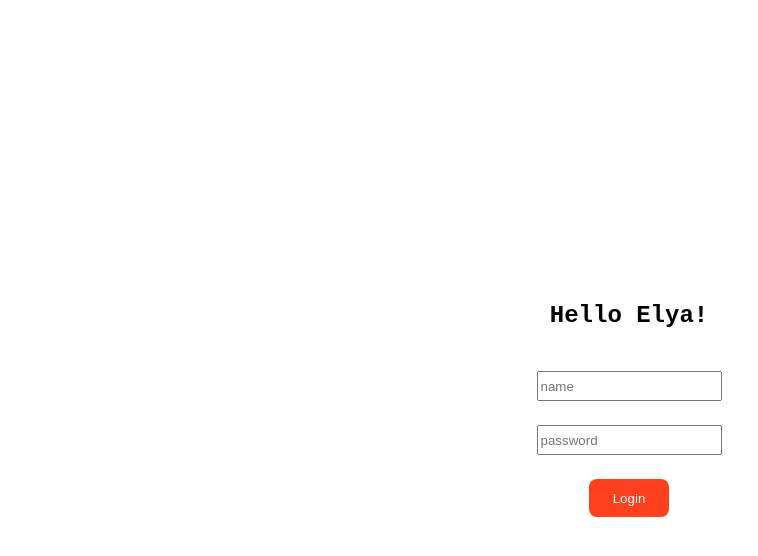
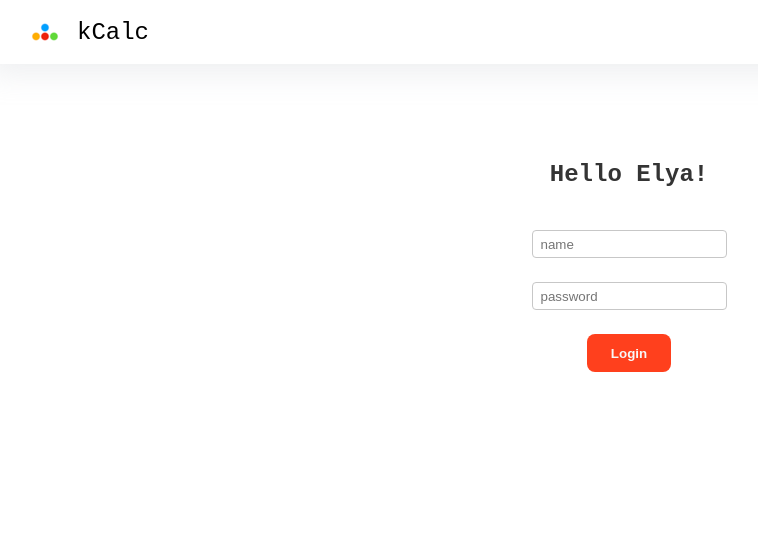
Before and after one commit to vladji/kcalc-web, a React (Create React App) app: page /admin-login in a window 1280 px wide. Shown: the top 556 px of the page, without its empty margins (11-769 px from the left). Built offline with nearby package versions, Linux system fonts and the light colour scheme; no server answers.

Commit message:
feat: admin logout

```diff
--- a/src/components/Header/index.tsx
+++ b/src/components/Header/index.tsx
@@ -1,20 +1,35 @@
 import { FC } from "react";
-import { Link } from "react-router-dom";
+import { Link, useNavigate } from "react-router-dom";
 import logo from "../../assets/logo.png";
 import styles from "./styles.module.scss";
+import { Button } from "../UI/Button";
 
 interface HeaderProps {
   text: string;
+  linkTo?: string;
+  isAdmin?: boolean;
 }
 
-export const Header: FC<HeaderProps> = ({ text }) => {
+export const Header: FC<HeaderProps> = ({ text, linkTo = "/", isAdmin = false }) => {
+  const navigate = useNavigate();
+
+  const adminLogout = () => {
+    localStorage.removeItem("token");
+    navigate("/");
+  };
+
   return (
     <header className={styles.header}>
       <div className={styles.content}>
-        <Link className={styles.logoLink} to="/">
+        <Link className={styles.logoLink} to={linkTo}>
           <img className={styles.logo} src={logo} alt="logo" />
           <span className={styles.text}>{text}</span>
         </Link>
+        {isAdmin &&
+          <Button handler={adminLogout} outlined>
+            <span>exit</span>
+          </Button>
+        }
       </div>
     </header>
   );
--- a/src/components/Layout/index.tsx
+++ b/src/components/Layout/index.tsx
@@ -1,16 +1,27 @@
 import { FC, ReactNode } from "react";
 import { Header } from "../Header";
+import { Loader } from "../UI/Loader";
 
 interface LayoutProps {
   children: ReactNode;
+  loading?: boolean;
   headerText?: string;
+  linkTo?: string;
+  isAdmin?: boolean;
 }
 
-export const Layout: FC<LayoutProps> = ({ children, headerText = "kCalc" }) => {
+export const Layout: FC<LayoutProps> = ({
+  children,
+  loading = false,
+  headerText = "kCalc",
+  linkTo,
+  isAdmin = false,
+}) => {
   return (
     <>
-      <Header text={headerText} />
-      {children}
+      <Header text={headerText} linkTo={linkTo} isAdmin={isAdmin} />
+      {loading && <Loader />}
+      {!loading && children}
     </>
   );
 };
--- a/src/components/UI/Button/styles.module.scss
+++ b/src/components/UI/Button/styles.module.scss
@@ -7,9 +7,11 @@
   padding-inline: var(--size-huge);
   border-radius: var(--size-mini);
   background-color: var(--brand-color);
-  color: var(--light-font-color);
+  font-weight: 600;
+  color: var(--font-light-color);
 }
 
 .outlined {
   background-color: transparent;
+  color: var(--font-black-color);
 }
--- a/src/pages/Admin/index.tsx
+++ b/src/pages/Admin/index.tsx
@@ -1,22 +1,20 @@
 import { Navigate } from "react-router-dom";
 import { useAdminRequest } from "../../requests/useAdminRequest";
-import { Loader } from "../../components/UI/Loader";
 import { Layout } from "../../components/Layout";
 
 export const Admin = () => {
   const { loading, authenticated } = useAdminRequest();
 
   return (
-    <Layout headerText="Admin panel">
-      <section>
-        {loading && <Loader />}
-        {!authenticated && !loading &&
-          <Navigate to="/admin-login" replace />
-        }
-        {authenticated &&
-          <div>test</div>
-        }
-      </section>
+    <Layout loading={loading} headerText="Admin panel" linkTo="#" isAdmin={true}>
+      {!authenticated && !loading &&
+        <Navigate to="/admin-login" replace />
+      }
+      {authenticated &&
+        <section className="section-wrapper">
+
+        </section>
+      }
     </Layout>
   );
 };
--- a/src/pages/AdminLogin/index.tsx
+++ b/src/pages/AdminLogin/index.tsx
@@ -1,13 +1,15 @@
 import { ChangeEvent, useState } from "react";
+import cn from "classnames";
 import { Button } from "../../components/UI/Button";
 import { useAdminLogin } from "../../requests/useAdminLogin";
 import styles from "./styles.module.scss";
+import { Layout } from "../../components/Layout";
 
 export const AdminLogin = () => {
   const [name, setName] = useState<string>("");
   const [pass, setPass] = useState<string>("");
 
-  const { adminLogin, errorMessage } = useAdminLogin();
+  const { adminLogin, loading, errorMessage } = useAdminLogin();
 
   const onName = (event: ChangeEvent<HTMLInputElement>) => {
     setName(event.target.value);
@@ -24,8 +26,9 @@ export const AdminLogin = () => {
   };
 
   return (
-    <section className={styles.wrapper}>
-      <div className={styles.content}>
+    <Layout loading={loading}>
+      <section className="section-wrapper">
+        <div className={cn("content-wrapper", styles.content)}>
           <div className={styles.titleWrapper}>
             {!errorMessage && <h1>Hello Elya!</h1>}
             {!!errorMessage && <span className={styles.errorMessage}>{errorMessage}</span>}
@@ -37,5 +40,6 @@ export const AdminLogin = () => {
           </Button>
         </div>
       </section>
+    </Layout>
   );
 };
--- a/src/pages/AdminLogin/styles.module.scss
+++ b/src/pages/AdminLogin/styles.module.scss
@@ -1,11 +1,3 @@
-.wrapper {
-  display: flex;
-  align-items: center;
-  justify-content: center;
-  width: 100vw;
-  height: 100vh;
-}
-
 .content {
   display: flex;
   flex-direction: column;
--- a/src/requests/useAdminLogin.ts
+++ b/src/requests/useAdminLogin.ts
@@ -5,13 +5,14 @@ import { AdminLoginRequestProps, Response } from "./types";
 
 type UseAdminLogin = () => {
   adminLogin: UseMutateAsyncFunction<Response<string>, unknown, AdminLoginRequestProps>;
+  loading: boolean;
   errorMessage?: string;
 }
 
 export const useAdminLogin: UseAdminLogin = () => {
   const navigate = useNavigate();
 
-  const { mutateAsync, data } = useMutation<Response<string>, unknown, AdminLoginRequestProps>({
+  const { mutateAsync, data, isLoading } = useMutation<Response<string>, unknown, AdminLoginRequestProps>({
     mutationFn: (data) => adminLogin(data),
     onSuccess: (response) => {
       if (response.data) {
@@ -26,6 +27,7 @@ export const useAdminLogin: UseAdminLogin = () => {
 
   return {
     adminLogin: mutateAsync,
-    errorMessage: data?.error
+    loading: isLoading,
+    errorMessage: data?.error,
   };
 };
--- a/src/requests/useAdminRequest.ts
+++ b/src/requests/useAdminRequest.ts
@@ -20,6 +20,6 @@ export const useAdminRequest: UseAdminRequest = () => {
 
   return {
     loading: isFetching,
-    authenticated: isValid && isFetched || false
+    authenticated: isValid && isFetched || false,
   };
 };
--- a/src/styles/index.scss
+++ b/src/styles/index.scss
@@ -6,6 +6,7 @@ body {
   font-family: var(--font-main);
   font-size: var(--base-font-size);
   font-weight: 400;
+  color: var(--font-black-color);
   -webkit-font-smoothing: antialiased;
   -moz-osx-font-smoothing: grayscale;
 }
@@ -34,6 +35,12 @@ h3 {
   font-weight: 600;
 }
 
+input {
+  padding-inline: var(--size-mini);
+  border: 1px solid var(--gray-color);
+  border-radius: 4px;
+}
+
 .section-wrapper {
   padding-inline: var(--layout-padding-inline);
 }
--- a/src/styles/reset.scss
+++ b/src/styles/reset.scss
@@ -18,3 +18,8 @@ button {
   padding: 0;
   cursor: pointer;
 }
+
+input {
+  border: 0;
+  outline: 0;
+}
--- a/src/styles/variables.scss
+++ b/src/styles/variables.scss
@@ -3,7 +3,6 @@
   --font-main: 'JetBrains Mono', monospace, -apple-system, BlinkMacSystemFont, 'Segoe UI', 'Roboto', 'Oxygen',
   'Ubuntu', 'Cantarell', 'Fira Sans', 'Droid Sans', 'Helvetica Neue',
   sans-serif;
-  --light-font-color: #fff;
 
   // layout
   --layout-padding-inline: 24px;
@@ -24,9 +23,12 @@
 
   // font
   --base-font-size: 16px;
+  --font-light-color: #f8f8f8;
+  --font-black-color: #343434;
 
   // colors
   --brand-color: #ff401d;
   --alert-color: #c92525;
   --link-color: #0000ff;
+  --gray-color: #c7c7c7;
 }
```
Lines whose indentation alone changed are shown as unchanged.
